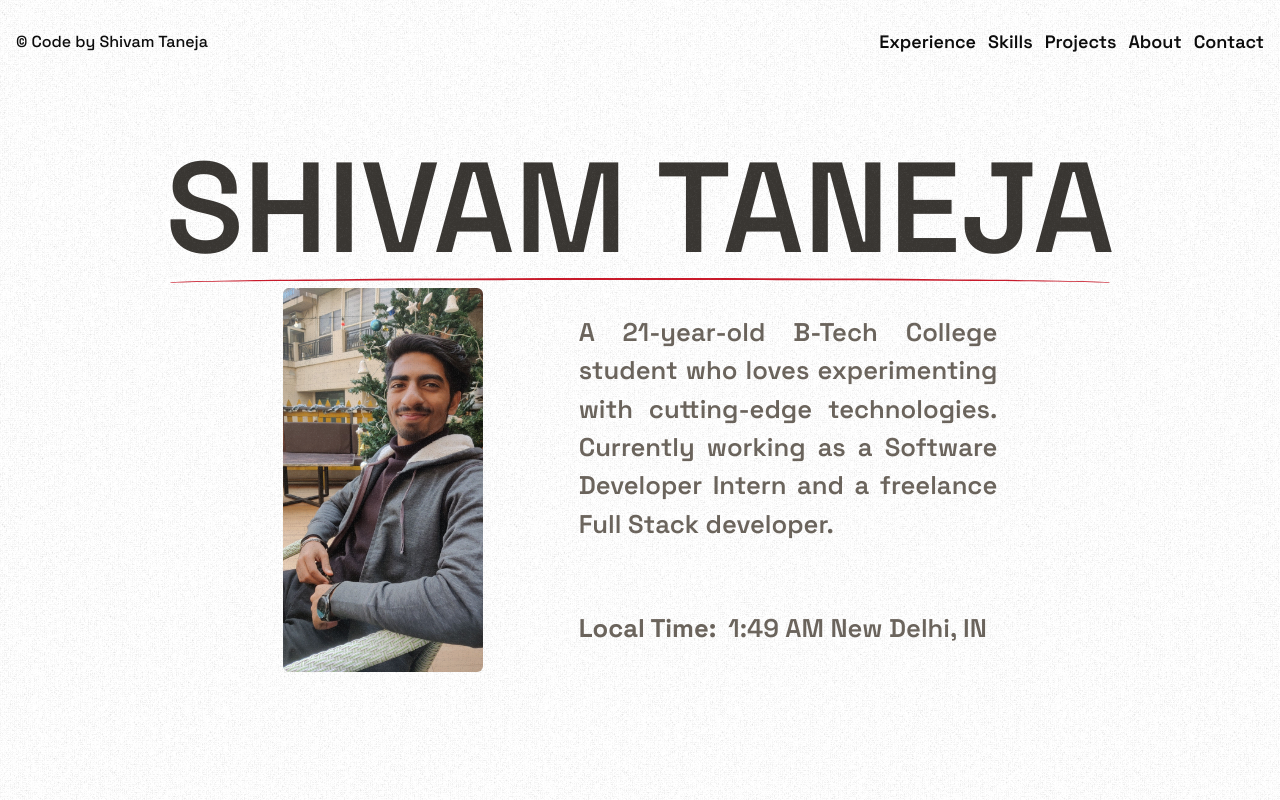
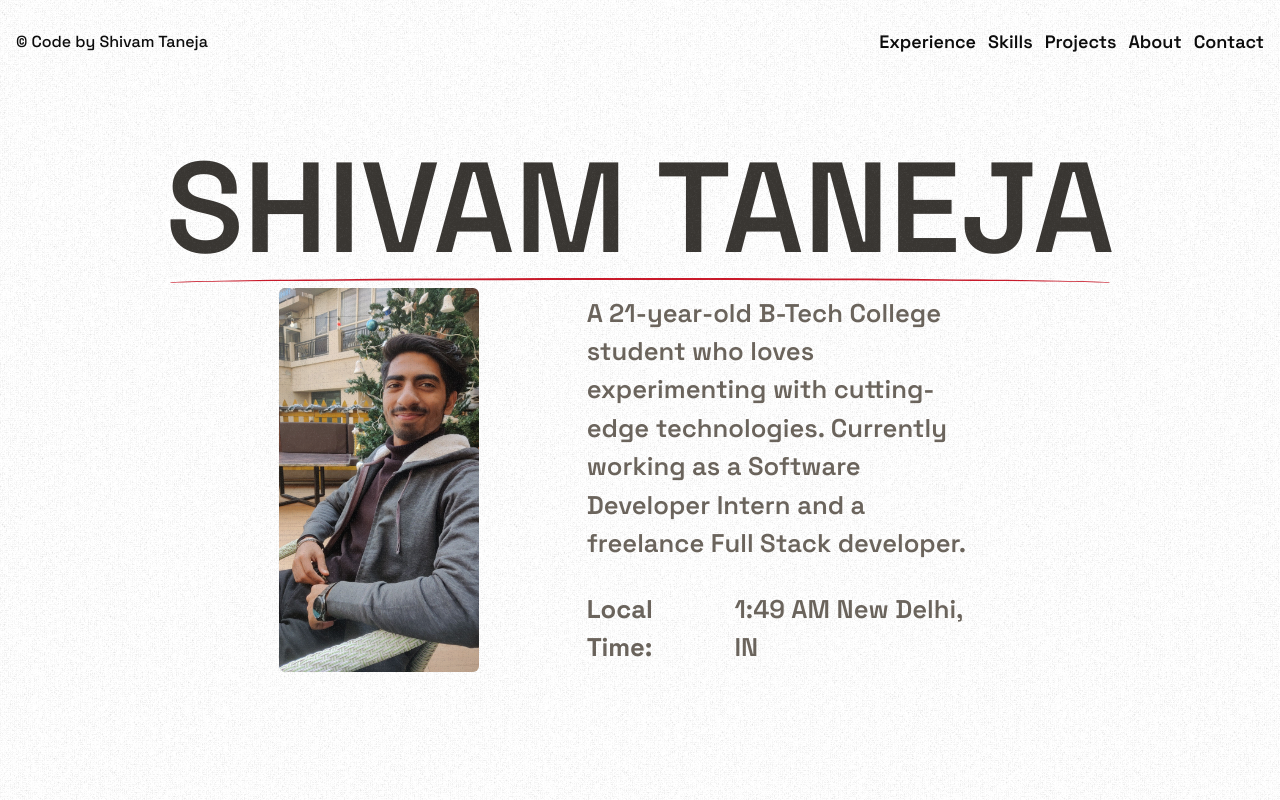
Before and after one commit to shiivamtaneja/Portfolio-Website, a Next.js app: page / in a window 1280 px wide. Shown: the top 800 px of the page. Built offline with nearby package versions, Linux system fonts and the light colour scheme.

Commit message:
fix: hero scroll opacity change on scroll, margin issue on small devices
Signed-off-by: ShivamTaneja <shiivamtaneja@gmail.com>

```diff
--- a/src/app/(home)/_components/Description.tsx
+++ b/src/app/(home)/_components/Description.tsx
@@ -38,16 +38,24 @@ const Description = () => {
       scrollTrigger: {
         trigger: descriptionRef.current,
         markers: false,
-        start: '100px top',
-        end: '100px',
-        onEnter: () => gsap.to(descriptionRef.current, {
-          opacity: 0,
-          duration: 1.2
-        }),
-        onLeaveBack: () => gsap.to(descriptionRef.current, {
-          opacity: 1,
-          duration: 1.2
-        }),
+        // start: '200px 50px',
+        // end: '250px 250px',
+        start: '200px 150px',
+        end: '300px 100px',
+        scrub: true,
+        onUpdate: (self) => {
+          const { progress } = self;
+          const opacity = 1 - progress;
+          gsap.set(descriptionRef.current, { opacity });
+        },
+        // onEnter: () => gsap.to(descriptionRef.current, {
+        //   opacity: 0,
+        //   // duration: 1.2
+        // }),
+        // onLeaveBack: () => gsap.to(descriptionRef.current, {
+        //   opacity: 1,
+        //   // duration: 1.2
+        // }),
       },
     });
 
@@ -88,11 +96,9 @@ const Description = () => {
             alt='Headshot of Shivam wearing a grey jacket.'
           />
         </div>
-        <div className='lg:w-1/3 w-full flex flex-col gap-4 justify-around text-justify'>
+        <div className='lg:w-1/3 w-full flex flex-col gap-4 justify-around md:text-left text-justify text-stagger px-3'>
           <h2 className='sr-only'>A {calculateDateOfBirth('2002-05-31')}-year-old B-Tech College student who loves experimenting with cutting-edge technologies. Currently working as a Software Developer Inter and a full stack developer.</h2>
-          <h2 aria-hidden >
-            <span className='text-stagger ' aria-hidden>A {calculateDateOfBirth('2002-05-31')}-year-old B-Tech College student who loves experimenting with cutting-edge technologies. Currently working as a Software Developer Intern and a freelance Full Stack developer.</span>
-          </h2>
+          <h2 aria-hidden>A {calculateDateOfBirth('2002-05-31')}-year-old B-Tech College student who loves experimenting with cutting-edge technologies. Currently working as a Software Developer Intern and a freelance Full Stack developer.</h2>
 
           <div className='flex flex-row gap-3 text-stagger'>
             <p className='font-bold'>Local Time:</p>
--- a/src/app/(home)/page.tsx
+++ b/src/app/(home)/page.tsx
@@ -8,13 +8,14 @@ export default function Home() {
     <>
       <main>
         <Loader />
-        <section className="px-3" id="hero">
-          <div className="h-svh flex md:items-center items-end ">
+        <section className="mb-[-100svh]" id="hero">
+          <div className="h-svh flex md:items-center items-end fixed top-0">
             <Description />
           </div>
+          <div className="h-svh"></div>
         </section>
 
-        <section className="" id="experience">
+        <section className="mt-[100svh] bg-black text-white" id="experience">
           <div className="flex justify-center items-center h-svh">
             exp
             {/* <HeroBg />
```
